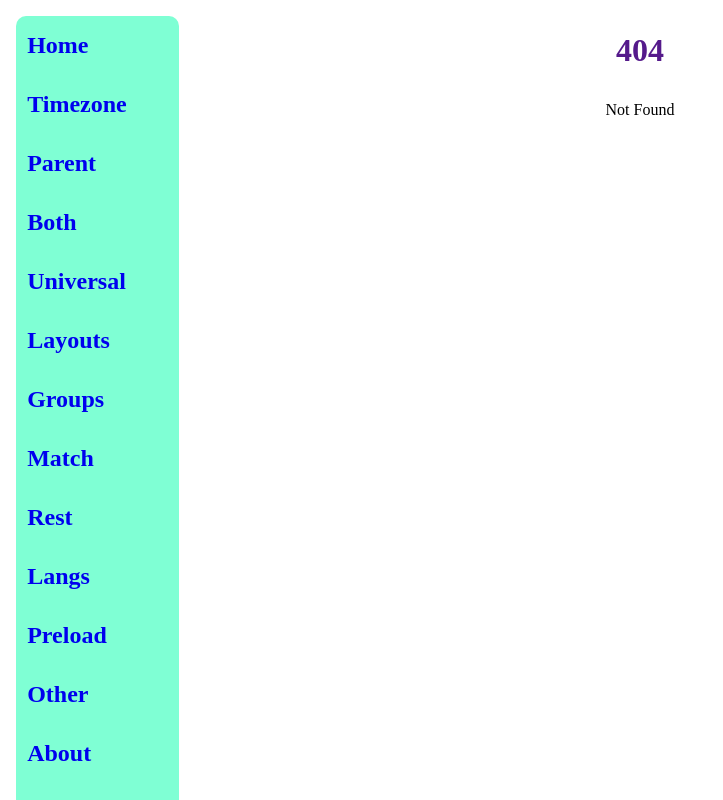
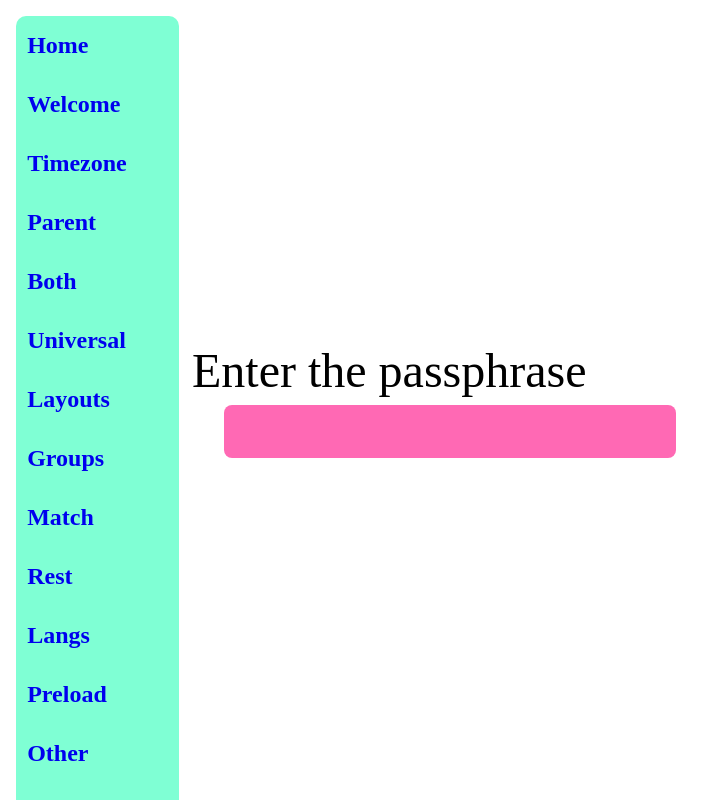
Before and after one commit to Waldemar-00/Sveltekit, a SvelteKit app: page /welcome in a window 1280 px wide. Before the commit this address had no page. Shown: the top 800 px of the page, without its empty margins (0-723 px from the left). Built offline with nearby package versions, Linux system fonts and the light colour scheme; no server answers.

Commit message:
Used environment variables(dotenv).

```diff
--- a/src/routes/+layout.svelte
+++ b/src/routes/+layout.svelte
@@ -7,6 +7,7 @@
 <nav>
 	<ul class="navigate">
 		<li><a href="/"><h2>Home</h2></a></li>
+		<li><a href="/welcome"><h2>Welcome</h2></a></li>
 		<li><a href="/timezone"><h2>Timezone</h2></a></li>
 		<li><a href="/parent"><h2>Parent</h2></a></li>
 		<li><a href="/both"><h2>Both</h2></a></li>
--- /dev/null
+++ b/src/routes/welcome/+page.server.js
@@ -0,0 +1,23 @@
+// @ts-nocheck
+import { redirect, fail } from '@sveltejs/kit'
+import { _PASS_PHRASE } from '$env/static/private';
+export function load ( { cookies } )
+{
+  if ( cookies.get( 'allowed' ) )
+  {
+    throw redirect(307, '/welcome/logged')
+  }
+}
+
+export const actions = {
+  default: async ({cookies, request}) =>
+  {
+    const data = await request.formData();
+    if ( data.get('passphrase') === _PASS_PHRASE )
+    {
+      cookies.set( 'allowed', 'true', { path: '/' } )
+      throw redirect( 303, '/welcome/logged' )
+    }
+    return fail(403, {incorrect: true})
+  }
+}
--- /dev/null
+++ b/src/routes/welcome/+page.svelte
@@ -0,0 +1,30 @@
+<form method="POST">
+	<label>
+		Enter the passphrase
+		<input name="passphrase" autocomplete="off" />
+	</label>
+</form>
+
+<style>
+	form {
+		display: flex;
+		justify-content: flex-start;
+		align-items: center;
+		width: 60vw;
+		height: 100vh;
+		margin: auto 15vw;
+	}
+	label {
+		font-size: 3rem;
+	}
+	input {
+		border: none;
+		border-radius: 0.5rem;
+		background-color: #ff69b4;
+		outline-color: cadetblue;
+		color: white;
+		padding: 0.5rem 1rem;
+		font-size: 2rem;
+		margin-left: 2rem;
+	}
+</style>
--- /dev/null
+++ b/src/routes/welcome/logged/+page.svelte
@@ -0,0 +1,24 @@
+<h1>You are logged in, Welcome!</h1>
+<form method="POST">
+	<button>Logout</button>
+</form>
+
+<style>
+	form {
+		display: flex;
+		justify-content: flex-start;
+		align-items: center;
+		width: 60vw;
+		height: 100vh;
+		margin: auto 15vw;
+	}
+	button {
+		border: none;
+		border-radius: 0.5rem;
+		background-color: orangered;
+		color: white;
+		padding: 0.5rem 1rem;
+		font-size: 2rem;
+		margin-left: 2rem;
+	}
+</style>
```
Also changed, not shown: src/routes/welcome/logged/+page.server.js (added, +17 -0 lines).
